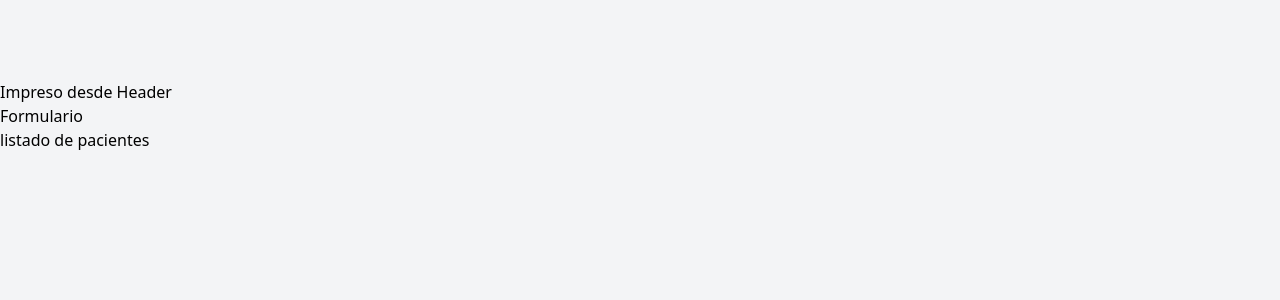
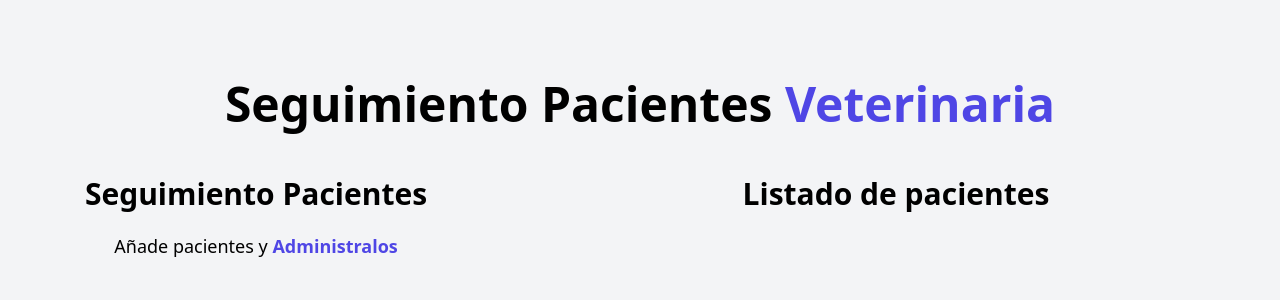
Before and after one commit to yorman40k/citas-react, a React (Vite) app: page / in a window 1280 px wide. Shown: the top 300 px of the page. Built offline with nearby package versions, Linux system fonts and the light colour scheme.

Commit message:
wip: new styles to different components

```diff
--- a/src/App.jsx
+++ b/src/App.jsx
@@ -7,8 +7,11 @@ function App() {
   return (
     <div className="container mx-auto mt-20">
       <Header/>
-      <Formulario/>
-      <PacientsList/>
+
+      <div className=" mt-12 md:flex">
+        <Formulario/>
+        <PacientsList/>
+      </div>
     </div>
   )
 }
--- a/src/components/Formulario.jsx
+++ b/src/components/Formulario.jsx
@@ -1,8 +1,17 @@
 const Formulario = () => {
   return (
-    <>
-        <h1>Formulario</h1>
-    </>
+    <div className="w-1/2 lg:w-2/5">
+        <h2 className="font-bold text-3xl text-center">
+          Seguimiento Pacientes
+        </h2>
+
+        <p className="text-lg mt-5 text-center">
+          Añade pacientes y {''}
+          <span className="text-indigo-600 font-bold">
+            Administralos
+          </span>
+        </p>
+    </div>
   )
 }
 
--- a/src/components/Header.jsx
+++ b/src/components/Header.jsx
@@ -1,7 +1,10 @@
 function Header() {
     return (
         <>
-            <h1 className="">Impreso desde Header</h1>
+            <h1 className="font-black text-5xl text-center md:w-2/3 mx-auto">
+                Seguimiento Pacientes {""}
+                <span className="text-indigo-600">Veterinaria</span>
+            </h1>
         </>
     )
 }
--- a/src/components/PacientsList.jsx
+++ b/src/components/PacientsList.jsx
@@ -1,8 +1,10 @@
 function PacientsList() {
   return (
-    <>
-        <h2>listado de pacientes</h2>
-    </>
+    <div className="w-1/2 lg:w-3/5">
+        <h2 className="font-bold text-3xl text-center">
+          Listado de pacientes
+        </h2>
+    </div>
   )
 }
 
```
